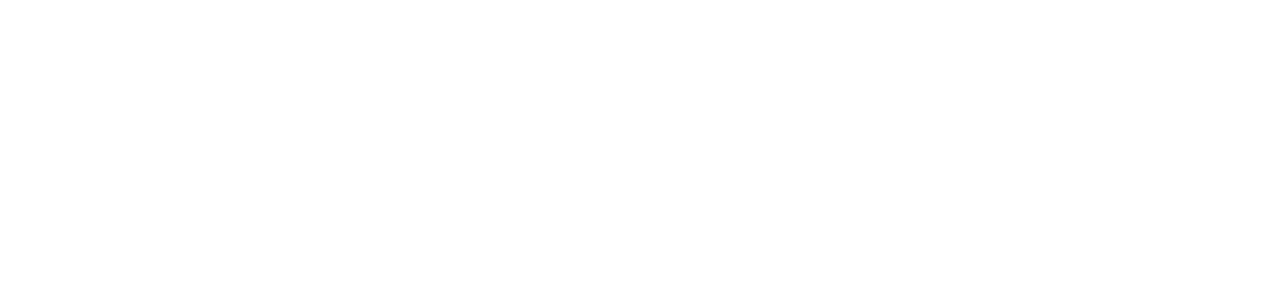
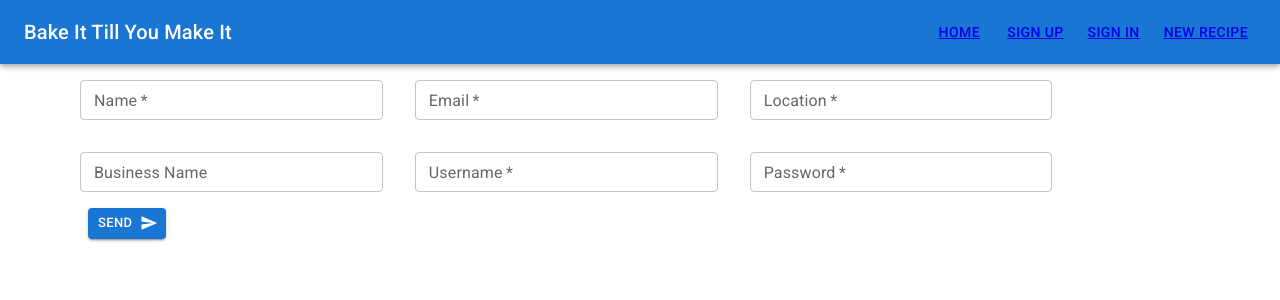
Before and after one commit to team-fire-nomz/fire-nomz-front-end, a React (Create React App) app in the folder bake-it/: page /signup in a window 1280 px wide. Before the commit this address had no page. Shown: the top 300 px of the page. Built offline with nearby package versions, Linux system fonts and the light colour scheme.

Commit message:
sign in page shows up

```diff
--- a/bake-it/src/App.js
+++ b/bake-it/src/App.js
@@ -1,4 +1,6 @@
 import SignIn from './Components/SignIn';
+import Layout from './Components/Layout';
+import Register from './Components/Register';
 import { BrowserRouter, Route, Routes } from 'react-router-dom';
 
 function App() {
@@ -7,7 +9,10 @@ function App() {
     <BrowserRouter>
 
       <Routes>
-        <Route path="signin" element={<SignIn />}/>
+      <Route path="/" element={<Layout />}>
+        <Route path="/signin" element={<SignIn />}></Route>
+        <Route path="signup" element={<Register />}></Route>
+      </Route>
       </Routes>
 
     </BrowserRouter>
--- /dev/null
+++ b/bake-it/src/Components/Layout.jsx
@@ -0,0 +1,18 @@
+import NavBar from "./NavBar";
+import { Outlet } from "react-router-dom";
+
+
+export default function Layout(props) {
+    return (
+    <div>
+        <NavBar
+        	isLoggedIn={props.isLoggedIn}
+        	handleLogout={props.handleLogout}
+        	token={props.token}
+        />
+        <main><Outlet /></main>
+    </div>
+
+
+    );
+}
--- /dev/null
+++ b/bake-it/src/Components/NavBar.jsx
@@ -0,0 +1,22 @@
+import { Link } from "react-router-dom";
+import { AppBar, Toolbar, Typography, Stack, Button } from "@mui/material"
+
+
+const NavBar = ({ handleLogout, isLoggedIn }) => {
+    return (
+    <AppBar position='static'>
+        <Toolbar>
+            <Typography variant='h6' component='div' sx={{ flexGrow: 1 }}>
+                Bake It Till You Make It
+            </Typography>
+                <Stack direction='row' spacing={1}>
+                    <Button variant='text'><Link to="/">HOME</Link></Button>
+                    <Button variant='text'><Link to="/signup">SIGN UP</Link></Button>
+					<Button variant='text'><Link to="/signin">SIGN IN</Link></Button>
+                    <Button variant='text'><Link to="/addrecipe">NEW RECIPE</Link></Button>
+                </Stack>
+        </Toolbar>
+    </AppBar>
+);
+};
+export default NavBar;
--- a/bake-it/src/Components/Register.jsx
+++ b/bake-it/src/Components/Register.jsx
@@ -0,0 +1,117 @@
+import { Box, Container, TextField, Button } from "@mui/material";
+import SendIcon from "@mui/icons-material/Send";
+import { useState } from "react";
+import axios from "axios";
+import { Navigate } from "react-router-dom";
+
+    const Register = ({ isLoggedIn, setRegisterSuccess, registerSuccess }) => {
+        const [username, setUsername] = useState("");
+        const [password, setPassword] = useState("");
+        const [name, setName] = useState("");
+        const [email, setEmail] = useState("");
+        const [location, setLocation] = useState("");
+        const [business, setBusiness] = useState("");
+        const [error, setError] = useState("");
+        const [isRegistered, setIsRegistered] = useState(false);
+
+        const handleRegistration = (e) => {
+        console.log("making post");
+        e.preventDefault();
+        setError("");
+        console.log(username, password, name, email, location, business);
+
+        axios
+            .post(
+            "https://bake-it-till-you-make-it.herokuapp.com/api/auth/users/",
+            {
+                username: username,
+                password: password,
+            }
+            )
+            .then((res) => {
+            console.log(res.data);
+            setIsRegistered(true);
+            setRegisterSuccess(true);
+            console.log(isRegistered);
+            })
+            .catch((e) => {
+            setError(e.response.data.password[0]);
+            });
+        };
+
+        if (isRegistered) {
+        console.log("Registered!");
+        return <Navigate to="/login" />;
+        }
+
+    return (
+    <Container>
+    {error && <div className="error">{error}</div>}
+        <Box
+        component="form"
+        onSubmit={handleRegistration}
+        sx={{'& .MuiTextField-root': {m:2, width:'30ch'},}}
+        noValidate
+        autocomplete="off"
+        >
+    <Box>
+        <TextField
+        required
+        size="small"
+        id="outlined-name"
+        label="Name"
+        value={name}
+        onChange={(e) => setName(e.target.value)}
+    />
+
+    <TextField
+    required
+    size="small"
+    id="outlined-email"
+    label="Email"
+    onChange={(e) => setEmail(e.target.value)}
+    />
+    <TextField
+    required
+    size="small"
+    id="outlined-location"
+
+    label="Location"
+    onChange={(e) => setLocation(e.target.value)}
+    />
+    <TextField
+    size="small"
+    id="outlined-business"
+    label="Business Name"
+    onChange={(e) => setBusiness(e.target.value)}
+    />
+    <TextField
+    required
+    size="small"
+    id="outlined-username"
+    label="Username"
+    onChange={(e) => setUsername(e.target.value)}
+    />
+    <TextField
+    required
+    size="small"
+    id="outlined-password"
+    type='password'
+    label="Password"
+    onChange={(e) => setPassword(e.target.value)}
+    />
+    </Box>
+    <Container>
+    <Button
+    type="submit"
+    size="small"
+    variant="contained"
+    endIcon={<SendIcon />}
+    >Send</Button>
+    </Container>
+	</Box>
+	</Container>
+);
+}
+
+export default Register;
--- a/bake-it/src/Components/SignIn.jsx
+++ b/bake-it/src/Components/SignIn.jsx
@@ -80,7 +80,7 @@ export default function SignIn({ setAuth, isLoggedIn }) {
 				</Alert>
 				</Snackbar>
 			)}
-			<Box component="form" onSubmit={handleLogin}>
+			<Box component="form" onSubmit={handleLogin} align="center">
 				<Box>
 					<TextField
 						label="username"
@@ -96,9 +96,6 @@ export default function SignIn({ setAuth, isLoggedIn }) {
                 		onChange={(e) => setPassword(e.target.value)} />
             	</Box>
             	<Box textAlign="center">
-                	<Button size="large" component={Link} to="/join">Create account</Button>
-            	</Box>
-            	<Box textAlign="center">
                 	<Button size="large" variant="outlined" type="submit">Sign in</Button>
             	</Box>
 			</Box>
```
